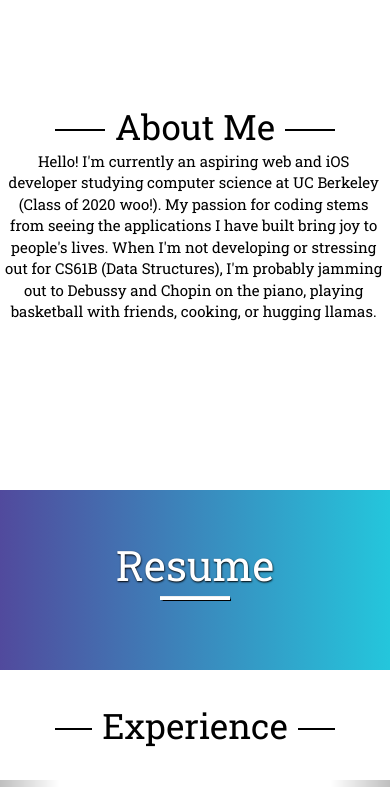
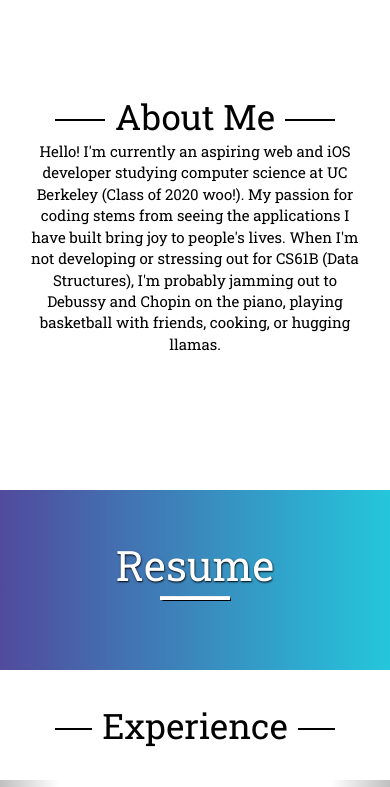
Before and after one commit to borisyue1/Personal-Site, a website: page index.html in a window 390 px wide. Shown: the part 1193-1980 px from the top of the page. Drawn offline with nearby package versions, Linux system fonts and the light colour scheme; grey boxes are pictures that could not be loaded.

Commit message:
improved phone layout

```diff
--- a/app/css/main-phone.css
+++ b/app/css/main-phone.css
@@ -16,14 +16,14 @@
 	font-size: 35px;
 }
 .about-header {
-	top: 400px;
+	top: 390px;
 	left: 0;
 	margin: auto;
 	width: 280px;
 }
 .about-header p {
-	width: 135%;
-	margin-left: -18%;
+	width: 120%;
+	margin-left: -10%;
 }
 .two-lines {
     height: 30px;
@@ -37,9 +37,10 @@
 }
 .courses-header {
 	width: 340px;
+	margin-left: -11%;
 }
 #list-courses {
-	margin-left: 7%;
+	margin-left: 5%;
 }
 
 #gpa {
```
